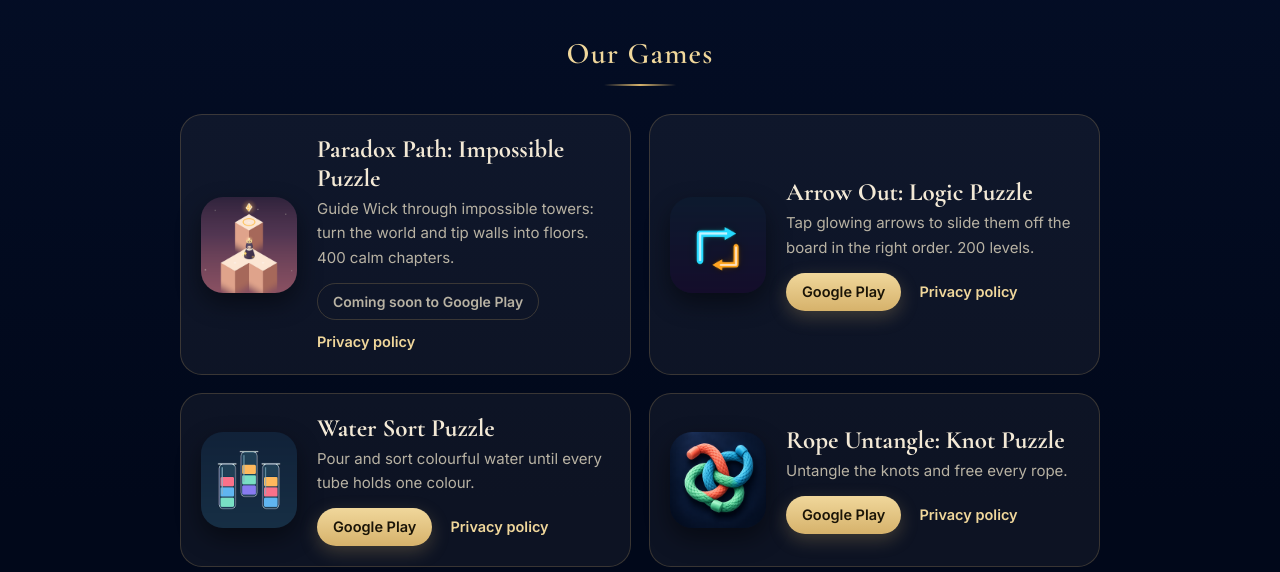
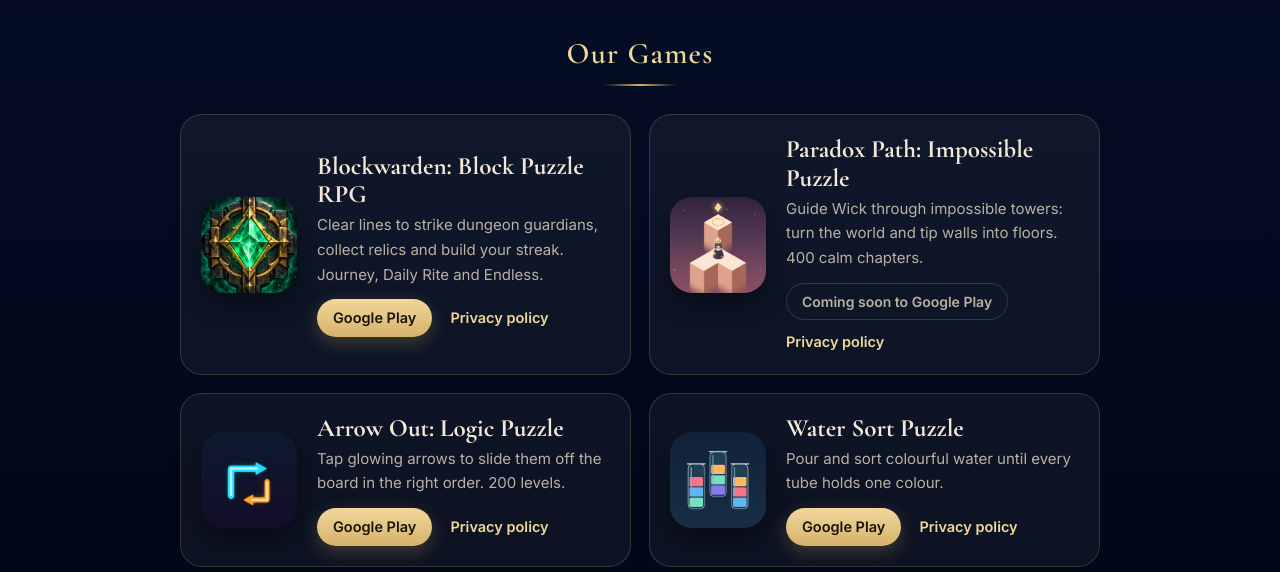
Before and after one commit to asufian97/asufian97.github.io, a plain HTML site: page index.html in a window 1280 px wide. Shown: the part 681-1253 px from the top of the page. Drawn offline with nearby package versions, Linux system fonts and the light colour scheme.

Commit message:
Add Blockwarden: Block Puzzle RPG to the home page
Co-Authored-By: Claude Opus 5.5 <noreply@anthropic.com>

```diff
--- a/index.html
+++ b/index.html
@@ -4,7 +4,7 @@
   <meta charset="utf-8">
   <meta name="viewport" content="width=device-width, initial-scale=1">
   <title>Stillwave Studio</title>
-  <meta name="description" content="Stillwave Studio makes calm, clever puzzle games and useful tools for Android: Paradox Path, Arrow Out, Water Sort Puzzle, Rope Untangle, Scene Rescue and JobMeasure.">
+  <meta name="description" content="Stillwave Studio makes calm, clever puzzle games and useful tools for Android: Blockwarden, Paradox Path, Arrow Out, Water Sort Puzzle, Rope Untangle, Scene Rescue and JobMeasure.">
   <meta property="og:title" content="Stillwave Studio">
   <meta property="og:description" content="Calm, clever puzzle games and useful tools for Android.">
   <meta property="og:image" content="https://asufian97.github.io/images/banner-og.jpg">
@@ -56,6 +56,17 @@
       <h2 id="games-title">Our Games</h2>
       <div class="rule"></div>
       <div class="games">
+        <article class="game">
+          <img src="images/blockwarden.png" alt="Blockwarden icon" width="96" height="96" loading="lazy">
+          <div>
+            <h3>Blockwarden: Block Puzzle RPG</h3>
+            <p>Clear lines to strike dungeon guardians, collect relics and build your streak. Journey, Daily Rite and Endless.</p>
+            <div class="links">
+              <a class="play" href="https://play.google.com/store/apps/details?id=com.stillwavestudio.blockwarden">Google Play</a>
+              <a href="Blockwarden-privacy/">Privacy policy</a>
+            </div>
+          </div>
+        </article>
         <article class="game">
           <img src="images/paradoxpath.png" alt="Paradox Path icon" width="96" height="96" loading="lazy">
           <div>
```
Also changed, not shown: images/blockwarden.png (added).
